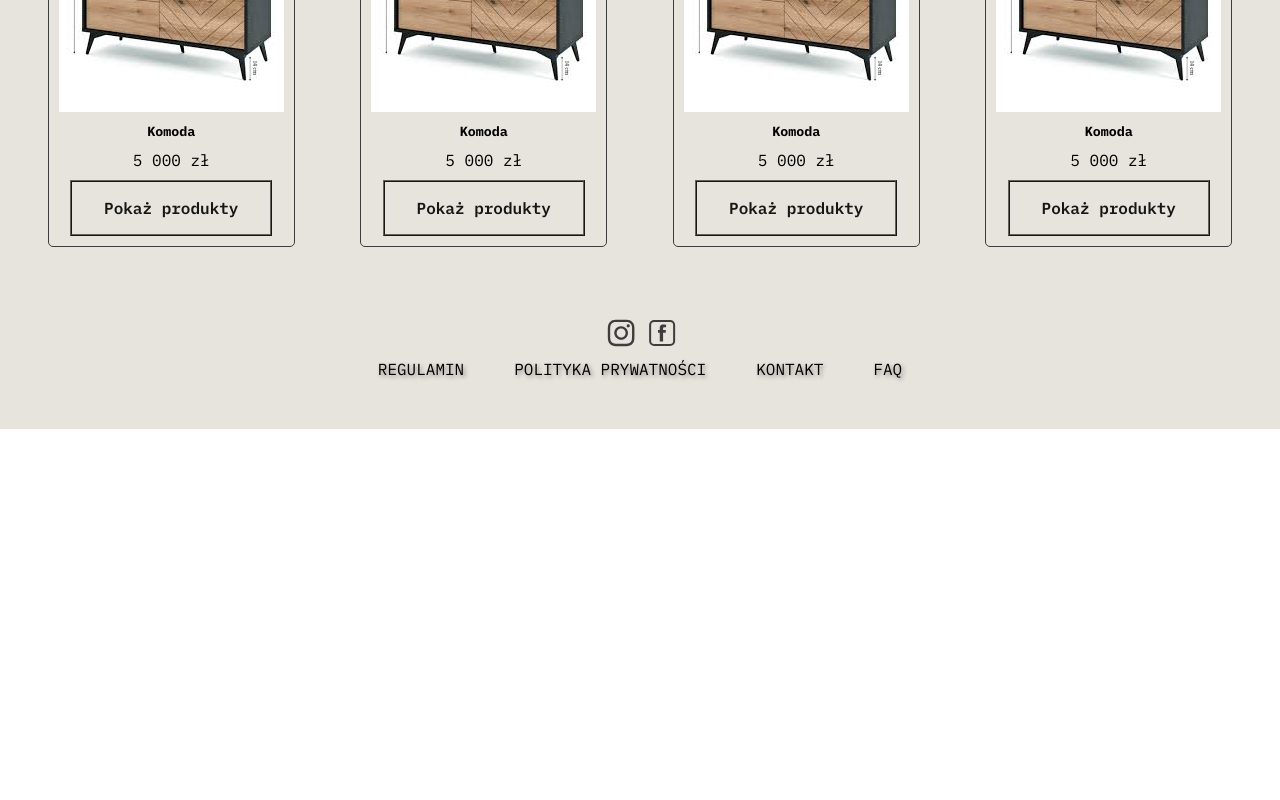
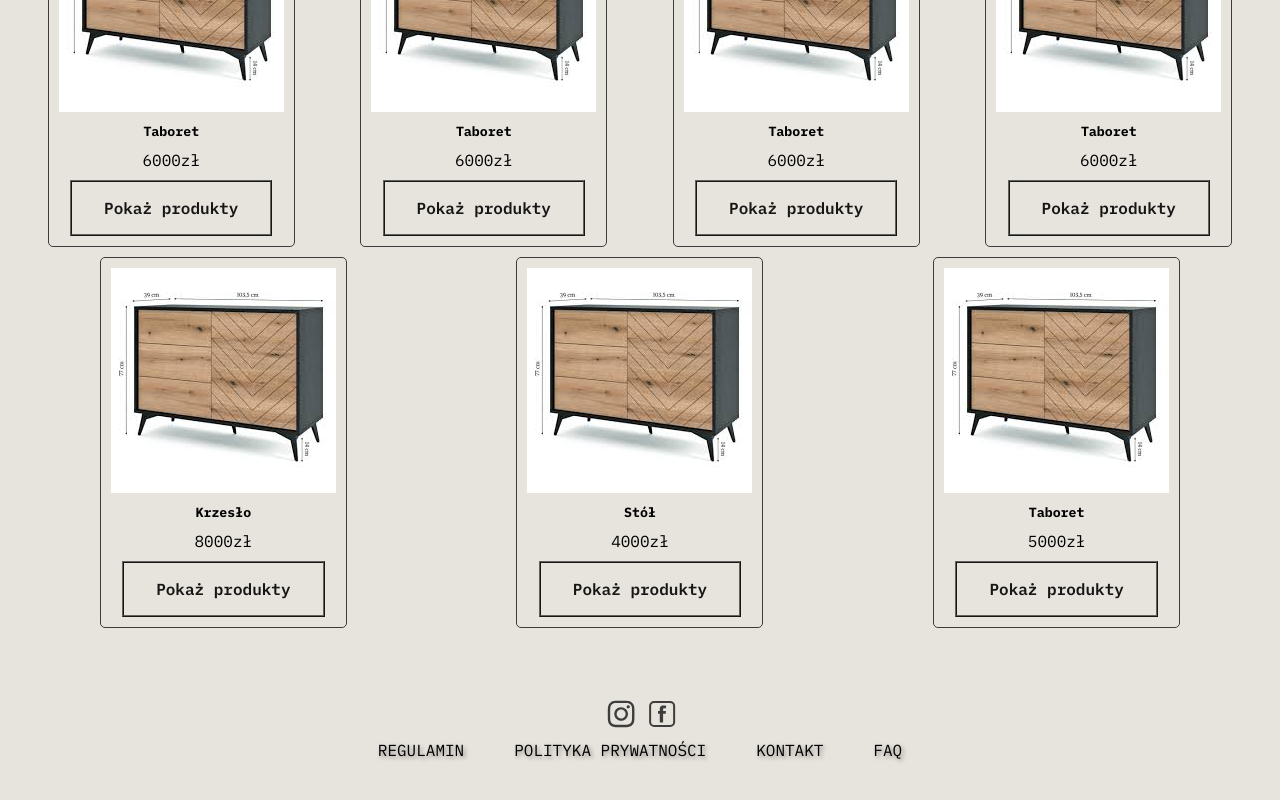
Before and after one commit to mateuszczap/shop-template, a React (Create React App) app: page /product-page in a window 1280 px wide. Shown: the part 938-1738 px from the top of the page. Before the commit the page ends 1367 px from the top, so only its background shows below. Built offline with nearby package versions, Linux system fonts and the light colour scheme.

Commit message:
add some product cards

```diff
--- a/src/App.css
+++ b/src/App.css
@@ -20,6 +20,7 @@
   background-color: aqua;
   cursor: pointer;
   transition: transform 0.5s ease;
+  border-radius: 50%;
 }
 .imgHeader:hover {
   transform: rotate(720deg);
@@ -55,7 +56,7 @@
   border: 2px ridge black;
 }
 .button:hover {
-  transform: scale(1.3);
+  transform: scale(1.1);
 }
 .bottom-container-img {
   background: #E7E4DD;
--- a/src/components/Button.tsx
+++ b/src/components/Button.tsx
@@ -1,5 +1,5 @@
 function Button ({color}:{color?:string}) {
-    console.log(color)
+
     return (
         <button className={`button ${color === "black" ? "black" : ""}`}>Pokaż produkty</button>
     )
--- a/src/components/Product.tsx
+++ b/src/components/Product.tsx
@@ -1,12 +1,12 @@
 import { Button } from "./Button";
 
-function Product () {
+function Product ({price, name}:{price: string, name: string}) {
     return (
         <div className="product-page-container">
             <div className="product-container">
                 <img src="komoda.jpeg"/>
-                <h5>Komoda</h5>
-                <p> 5 000 zł</p>
+                <h5>{name}</h5>
+                <p>{price}</p>
                 <Button color={'black'}/>
             </div>
         </div>
--- a/src/pages/ProductPage.tsx
+++ b/src/pages/ProductPage.tsx
@@ -2,16 +2,40 @@ import { MainTemplate } from "../components/MainTemplate";
 import { Baner } from "../components/Baner";
 import { Button } from "../components/Button";
 import { Product } from "../components/Product";
+
+
+const tablica = [
+    {
+        name: 'Komoda',
+        price: '6000zł',
+    },
+    {
+        name: 'Krzesło',
+        price: '6000zł',
+    },
+    {
+        name: 'Stół',
+        price: '6000zł',
+    },
+    {
+        name: 'Taboret',
+        price: '5000zł',
+    }
+]
 
 function ProductPage () {
     return (
         <MainTemplate>
             <Baner tekstHeader="Interesujemy się najwyższą jakością wykonania z najlepszych gatunków drzew." tekstParagraf="Drewno to niezwykły materiał, którego używa się od wieków do tworzenia pięknych i funkcjonalnych przedmiotów. Jego naturalna ciepło i tekstura dodają uroku każdemu otoczeniu. To materiał, który nie tylko inspiruje rzemieślników, ale także łączy nas z naturą, przypominając o naszych korzeniach."/>
             <div className="product-tiles-container">
-                <Product/>
-                <Product/>
-                <Product/>
-                <Product/>
+                {tablica.map(() => {
+                    return <Product price={'6000zł'} name={'Taboret'}/>
+                }
+                )}
+                {/* <Product price={'6000zł'} name={'Komoda'}/> */}
+                <Product price={'8000zł'} name={'Krzesło'}/>
+                <Product price={'4000zł'} name={'Stół'}/>
+                <Product price={'5000zł'} name={'Taboret'}/>
             </div>
         </MainTemplate>
     )
```
